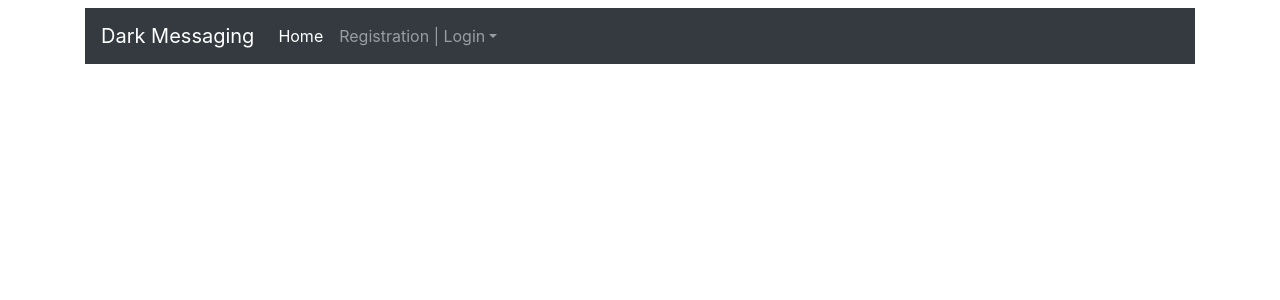
After one commit to blackflame007/dark_messaging, a Django app: template dark_messaging/apps/messaging/templates/messaging/register.html in a window 1280 px wide. The commit adds this page. Shown: the top 300 px of the page. Run offline with Django 3.2, Linux system fonts and the light colour scheme; the template is opened without the code that fills it, so the values that code supplies are empty; some libraries are stand-ins or nearby versions.

Commit message:
add register page

```diff
--- a/dark_messaging/apps/messaging/templates/messaging/index.html
+++ b/dark_messaging/apps/messaging/templates/messaging/index.html
@@ -3,7 +3,7 @@
   <head>
       {% load static %}
       <link rel="stylesheet" type="text/css" href="{% static 'messaging/styles.css' %}" />
-    <title>Home</title>
+    <title>Index</title>
     <!-- Required meta tags -->
     <meta charset="utf-8">
     <meta name="viewport" content="width=device-width, initial-scale=1, shrink-to-fit=no">
--- /dev/null
+++ b/dark_messaging/apps/messaging/templates/messaging/register.html
@@ -0,0 +1,45 @@
+<!doctype html>
+<html lang="en">
+  <head>
+    <title>Registration</title>
+    <!-- Required meta tags -->
+    <meta charset="utf-8">
+    <meta name="viewport" content="width=device-width, initial-scale=1, shrink-to-fit=no">
+
+    <!-- Bootstrap CSS -->
+    <link rel="stylesheet" href="https://maxcdn.bootstrapcdn.com/bootstrap/4.0.0-beta.2/css/bootstrap.min.css" integrity="sha384-PsH8R72JQ3SOdhVi3uxftmaW6Vc51MKb0q5P2rRUpPvrszuE4W1povHYgTpBfshb" crossorigin="anonymous">
+  </head>
+  <body>
+      <div class="container">
+          <h1></h1>
+        <nav class="navbar navbar-expand-lg navbar-dark bg-dark">
+            <a class="navbar-brand" href="#">Dark Messaging</a>
+            <button class="navbar-toggler hidden-lg-up" type="button" data-toggle="collapse" data-target="#collapsibleNavId" aria-controls="collapsibleNavId"
+                aria-expanded="false" aria-label="Toggle navigation"></button>
+            <div class="collapse navbar-collapse" id="collapsibleNavId">
+                <ul class="navbar-nav mr-auto mt-2 mt-lg-0">
+                    <li class="nav-item active">
+                        <a class="nav-link" href="#">Home
+                            <span class="sr-only">(current)</span>
+                        </a>
+                    </li>
+                    <li class="nav-item dropdown">
+                        <a class="nav-link dropdown-toggle" href="#" id="dropdownId" data-toggle="dropdown" aria-haspopup="true" aria-expanded="false">Registration | Login</a>
+                        <div class="dropdown-menu " aria-labelledby="dropdownId">
+                            <a class="dropdown-item" href="/login">Login</a>
+                            <a class="dropdown-item" href="/register">Register</a>
+                        </div>
+                    </li>
+                </ul>
+            </div>
+        </nav>
+
+
+      </div>
+    <!-- Optional JavaScript -->
+    <!-- jQuery first, then Popper.js, then Bootstrap JS -->
+    <script src="https://code.jquery.com/jquery-3.2.1.slim.min.js" integrity="sha384-KJ3o2DKtIkvYIK3UENzmM7KCkRr/rE9/Qpg6aAZGJwFDMVNA/GpGFF93hXpG5KkN" crossorigin="anonymous"></script>
+    <script src="https://cdnjs.cloudflare.com/ajax/libs/popper.js/1.12.3/umd/popper.min.js" integrity="sha384-vFJXuSJphROIrBnz7yo7oB41mKfc8JzQZiCq4NCceLEaO4IHwicKwpJf9c9IpFgh" crossorigin="anonymous"></script>
+    <script src="https://maxcdn.bootstrapcdn.com/bootstrap/4.0.0-beta.2/js/bootstrap.min.js" integrity="sha384-alpBpkh1PFOepccYVYDB4do5UnbKysX5WZXm3XxPqe5iKTfUKjNkCk9SaVuEZflJ" crossorigin="anonymous"></script>
+  </body>
+</html>
--- a/dark_messaging/apps/messaging/views.py
+++ b/dark_messaging/apps/messaging/views.py
@@ -44,3 +44,7 @@ def logout(request):
 
 def home(request):
     return render(request, 'messaging/home.html')
+
+
+def register(request):
+    return render(request, 'messaging/register.html')
```
Also changed, not shown: dark_messaging/apps/messaging/migrations/0001_initial.py (added), dark_messaging/apps/messaging/templates/messaging/home.html (deleted), dark_messaging/db.sqlite3, 12 other files.
